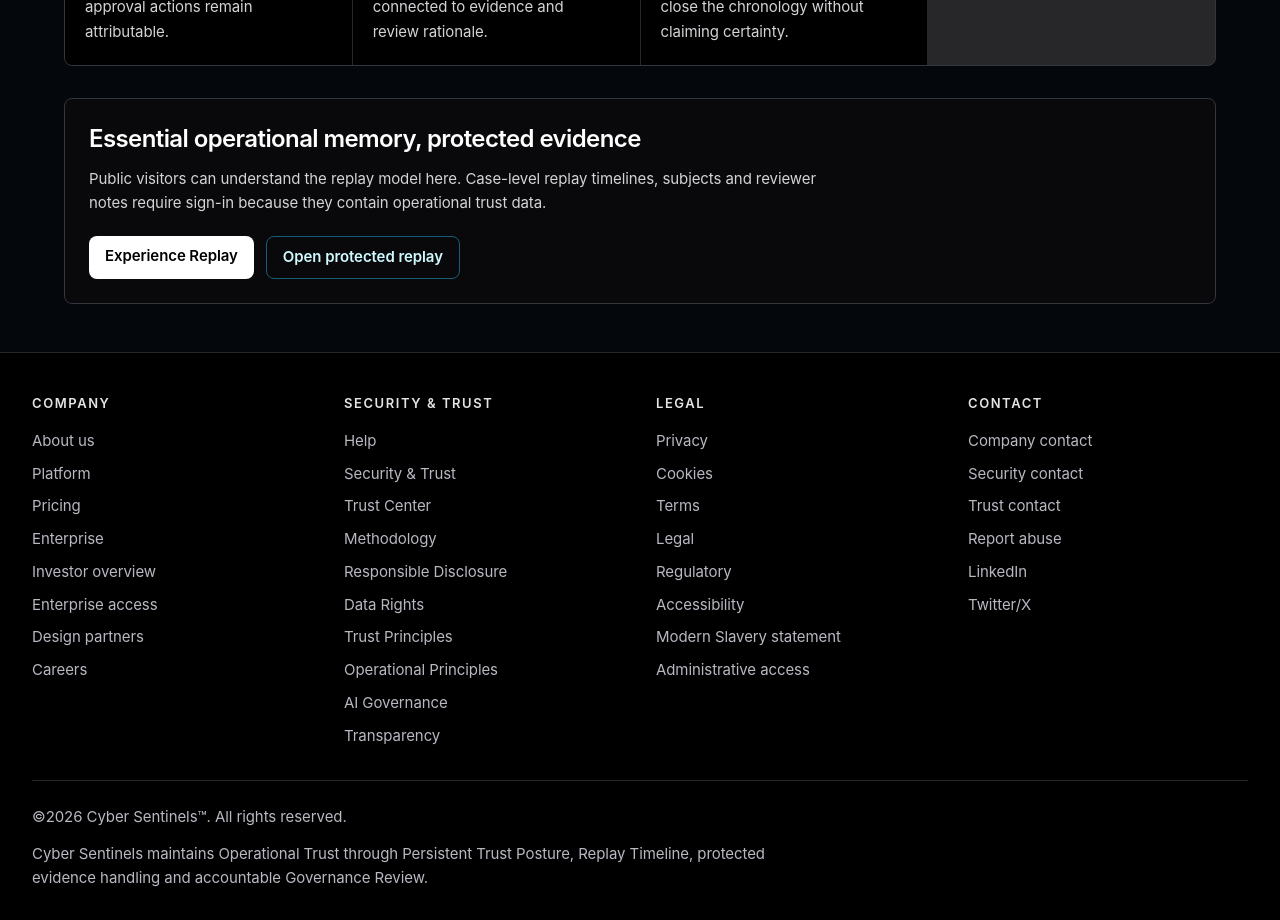
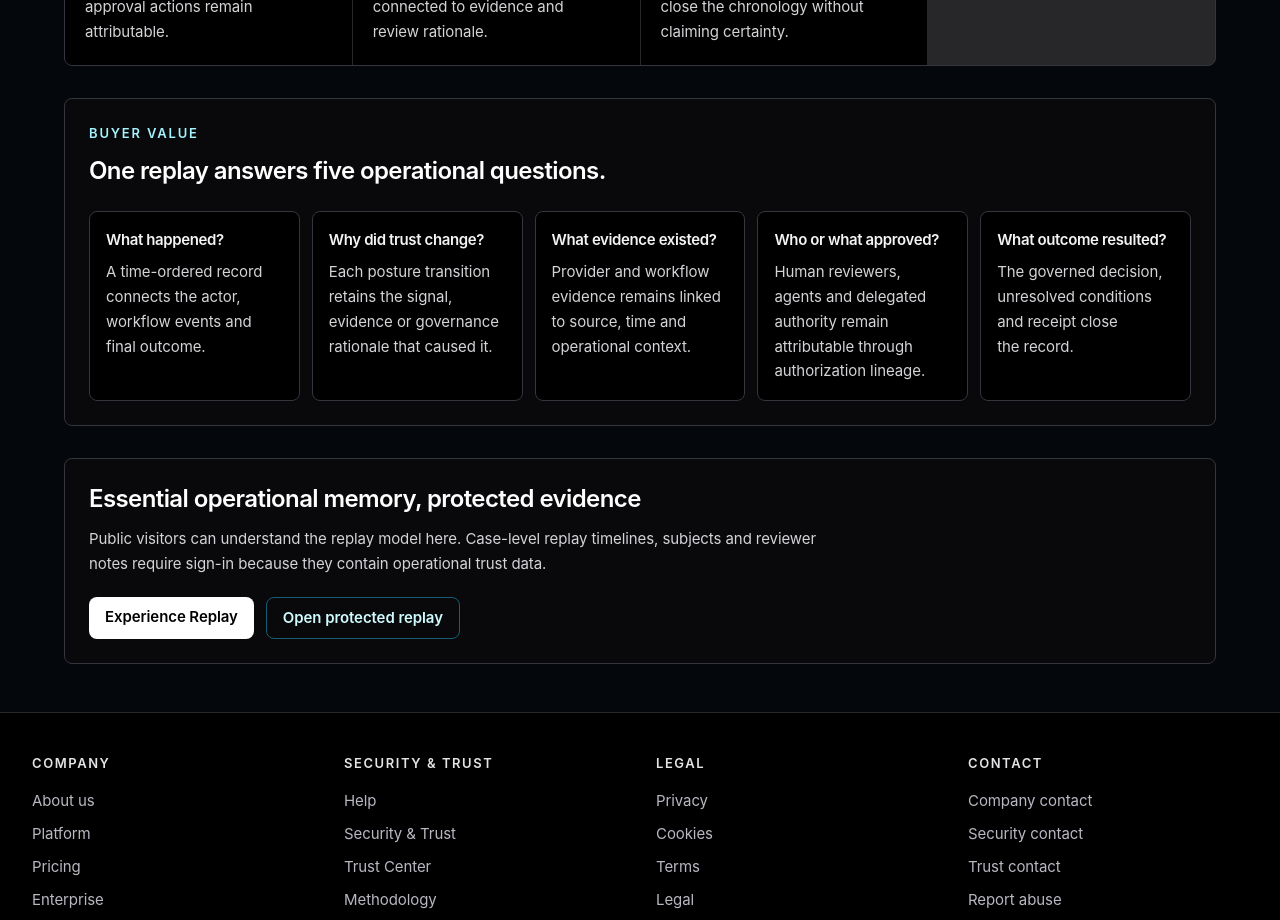
Before and after one commit to emeaexecutive/Cyber-Sentinels-V2, a Next.js app: page /verification-replay in a window 1280 px wide. Shown: the part 840-1760 px from the top of the page. Built offline with nearby package versions, Linux system fonts and the light colour scheme; no server answers.

Commit message:
Improve product discipline and buyer clarity

```diff
--- a/app/design-partner/page.tsx
+++ b/app/design-partner/page.tsx
@@ -140,9 +140,6 @@ export default function DesignPartnerPage() {
             <Link href="/enterprise-access?intent=design_partner" className="brand-primary-action brand-action-large text-sm">
               Apply as a Design Partner
             </Link>
-            <Link href="/replay/demo?scenario=proxy-candidate-interview" className="brand-secondary-action brand-action-large text-sm">
-              Experience Replay
-            </Link>
           </div>
         </div>
       </section>
--- a/app/enterprise/page.tsx
+++ b/app/enterprise/page.tsx
@@ -52,19 +52,12 @@ export default function EnterprisePage() {
             We verify the actor, the workflow and the evidence behind critical
             operations.
           </p>
-          <p className="mt-3 max-w-3xl text-sm leading-7 text-zinc-400">
-            Verify the actor, the work and the evidence behind critical
-            operational outcomes—not merely whether a point-in-time check passed.
-          </p>
           <div className="mt-6 flex flex-wrap gap-3">
             <Link href="/demo" className="brand-primary-action brand-action-large text-sm">
               View Demo
             </Link>
             <Link href="/enterprise-access" className="brand-secondary-action brand-action-large text-sm">
               Request Enterprise Access
-            </Link>
-            <Link href="/enterprise-access?intent=design_partner" className="rounded-lg border border-zinc-700 px-4 py-3 text-sm font-semibold text-zinc-300 hover:text-white">
-              Become a Design Partner
             </Link>
           </div>
         </section>
@@ -147,12 +140,6 @@ export default function EnterprisePage() {
             replayable outcome that operations, compliance, security and
             executive stakeholders can evaluate together.
           </p>
-          <p className="mt-3 max-w-3xl text-sm leading-7 text-zinc-500">
-            Over time, this foundation can support managed trust operations,
-            regulated workflow oversight and operational governance support.
-            These are directional operating models, not claims of a managed
-            service available today.
-          </p>
         </section>
       </div>
     </main>
--- a/app/page.tsx
+++ b/app/page.tsx
@@ -43,11 +43,8 @@ export default function Home() {
           <p className="mt-3 max-w-2xl text-sm leading-7 text-zinc-400">
             Cyber Sentinels is the operational trust infrastructure layer for
             humans, AI agents and enterprise workflows. It keeps identity,
-            authority, execution, evidence and governance connected.
-          </p>
-          <p className="mt-4 max-w-2xl text-sm leading-7 text-zinc-300">
-            Cyber Sentinels helps enterprises understand, govern and verify
-            operational trust across humans, AI agents and workflows.
+            authority, execution, evidence and governance connected so teams can
+            verify critical work and explain the outcome.
           </p>
         </div>
 
@@ -57,9 +54,6 @@ export default function Home() {
           </Link>
           <Link href="/enterprise-access" className="brand-secondary-action brand-action-large text-sm">
             Request Enterprise Access
-          </Link>
-          <Link href="/trust-center" className="rounded-md border border-zinc-700 px-5 py-3 text-sm font-semibold text-zinc-200 hover:border-zinc-400 hover:text-white">
-            Trust Center
           </Link>
         </div>
       </section>
--- a/app/trust-evaluation-lab/page.tsx
+++ b/app/trust-evaluation-lab/page.tsx
@@ -10,7 +10,7 @@ import { simulationScenarios } from "@/lib/simulationScenarios";
 export const metadata: Metadata = {
   title: "Trust Evaluation Lab | Cyber Sentinels",
   description:
-    "A concept framework for evaluating human, AI-agent and enterprise workflow trust before adoption.",
+    "A bounded framework for evaluating evidence, controls and governance behavior before operational adoption.",
 };
 
 export default function TrustEvaluationLabPage() {
@@ -28,8 +28,10 @@ export default function TrustEvaluationLabPage() {
             Operational trust for intelligent systems.
           </p>
           <p className="mt-6 max-w-4xl border-l-2 border-cyan-700 pl-4 text-sm leading-7 text-zinc-300">
-            Concept, simulated and prototype evaluations ask whether a human,
-            agent, workflow or action should be trusted. Provider-backed validation is required.
+            Concept, simulated and prototype evaluations test how identity,
+            evidence, authorization and governance controls behave. They do not
+            decide whether a person, agent or workflow is inherently trustworthy.
+            Provider-backed validation is required.
           </p>
         </section>
 
@@ -57,7 +59,7 @@ export default function TrustEvaluationLabPage() {
               Evaluation areas
             </p>
             <h2 id="evaluation-areas" className="mt-3 text-3xl font-semibold">
-              Trust questions before operational adoption
+              Control questions before operational adoption
             </h2>
             <p className="mt-4 text-sm leading-7 text-zinc-400">
               Each area examines evidence continuity, operational context and
--- a/app/verification-replay/page.tsx
+++ b/app/verification-replay/page.tsx
@@ -8,6 +8,14 @@ const replayFlow = [
   ["05", "Governance", "Named review, intervention and approval actions remain attributable."],
   ["06", "Trust change", "Every posture transition stays connected to evidence and review rationale."],
   ["07", "Outcome", "The governed result and receipt close the chronology without claiming certainty."],
+];
+
+const buyerQuestions = [
+  ["What happened?", "A time-ordered record connects the actor, workflow events and final outcome."],
+  ["Why did trust change?", "Each posture transition retains the signal, evidence or governance rationale that caused it."],
+  ["What evidence existed?", "Provider and workflow evidence remains linked to source, time and operational context."],
+  ["Who or what approved?", "Human reviewers, agents and delegated authority remain attributable through authorization lineage."],
+  ["What outcome resulted?", "The governed decision, unresolved conditions and receipt close the record."],
 ];
 
 export default function VerificationReplayPage() {
@@ -47,6 +55,23 @@ export default function VerificationReplayPage() {
         </section>
 
         <section className="mt-8 rounded-lg border border-zinc-800 bg-zinc-950 p-6">
+          <p className="text-xs font-semibold uppercase tracking-[0.14em] text-cyan-200">
+            Buyer value
+          </p>
+          <h2 className="mt-3 text-2xl font-semibold">
+            One replay answers five operational questions.
+          </h2>
+          <div className="mt-6 grid gap-3 md:grid-cols-2 lg:grid-cols-5">
+            {buyerQuestions.map(([question, answer]) => (
+              <article key={question} className="min-w-0 rounded-lg border border-zinc-800 bg-black p-4">
+                <h3 className="text-sm font-semibold text-zinc-100">{question}</h3>
+                <p className="mt-2 text-sm leading-6 text-zinc-400">{answer}</p>
+              </article>
+            ))}
+          </div>
+        </section>
+
+        <section className="mt-8 rounded-lg border border-zinc-800 bg-zinc-950 p-6">
           <h2 className="text-2xl font-semibold">Essential operational memory, protected evidence</h2>
           <p className="mt-3 max-w-3xl text-sm leading-7 text-zinc-400">
             Public visitors can understand the replay model here. Case-level replay timelines, subjects and reviewer notes require sign-in because they contain operational trust data.
--- a/components/global-navigation.tsx
+++ b/components/global-navigation.tsx
@@ -36,11 +36,9 @@ const platformDropdownLinks = [
 const publicPlatformDropdownLinks = [
   ["/platform", "Platform Overview"],
   ["/verification-replay", "Replay / Operational Memory"],
-  ["/trust/data-sovereignty", "Data Sovereignty"],
-  ["/agents", "AI Agent Governance"],
   ["/methodology", "Persistent Trust Posture"],
   ["/governance", "Governance Review"],
-  ["/verification-receipts", "Verification Receipt"],
+  ["/trust/data-sovereignty", "AI & Data Sovereignty"],
 ];
 
 const enterpriseDropdownLinks = [
```
Also changed, not shown: 1 other file (tests, documents, lock files or other folders).
